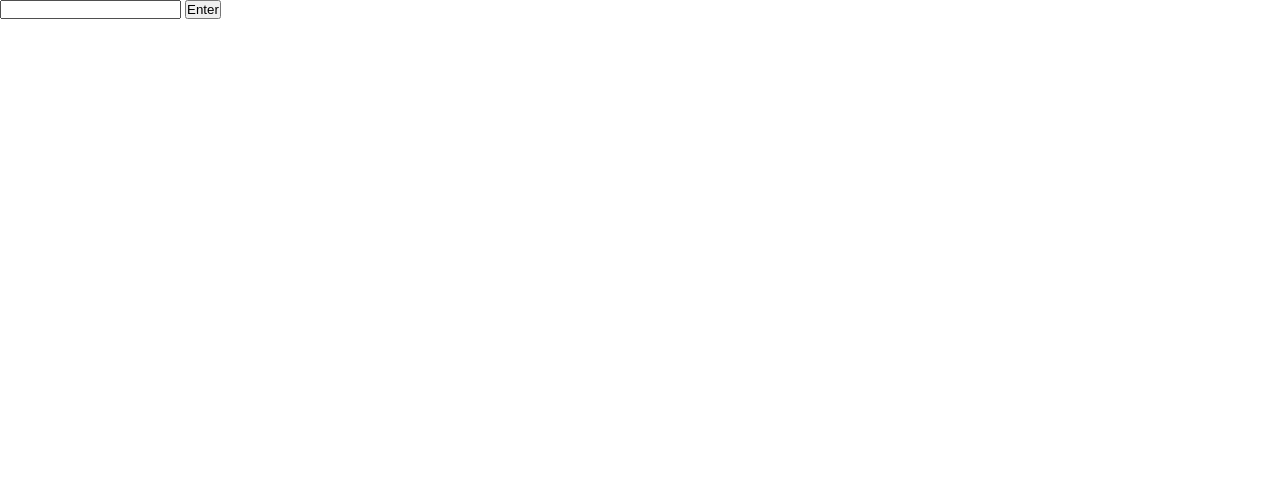
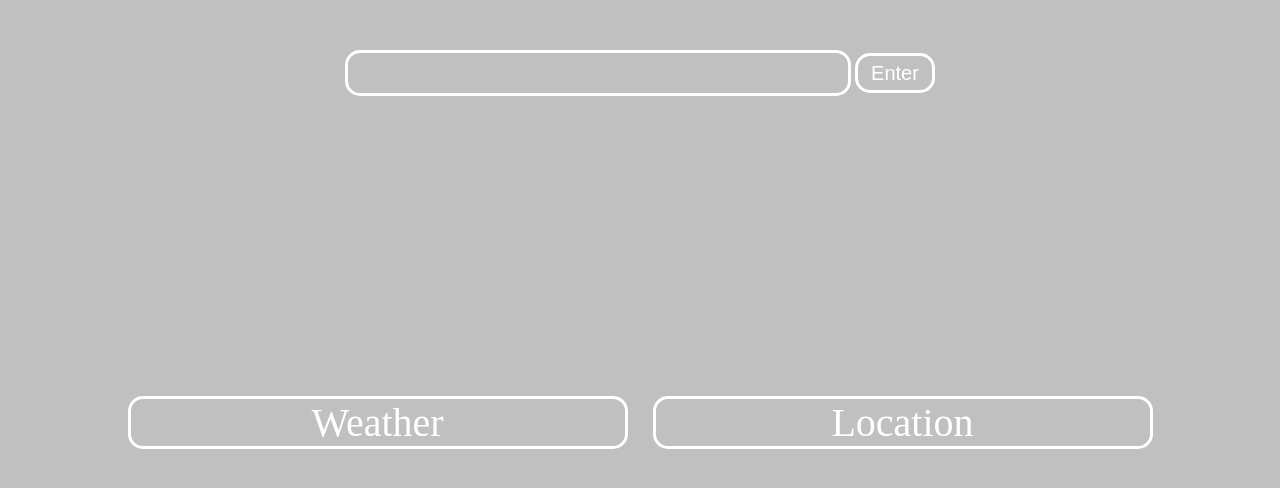
Before and after one commit to bzeng1234/Weather_App, a website built with webpack: page dist/index.html in a window 1280 px wide. Built offline with Linux system fonts and the light colour scheme.

Commit message:
Initial JSON to website interface commit

```diff
--- a/src/styles.css
+++ b/src/styles.css
@@ -2,3 +2,74 @@
     margin: 0;
     padding: 0;
 }
+
+body {
+    width: 100vw;
+    height: 100vh;
+    background-color: silver;
+}
+
+form {
+    margin-top: 50px;
+}
+
+#city {
+    background-color: transparent;
+    border: 3px solid white;
+    color: white;
+    border-radius: 15px;
+    height: 40px;
+    width: 500px;
+    text-align: center;
+    font-size: 20px;
+    font-weight: bold;
+}
+
+#city:active {
+    border: 1px solid white;
+}
+
+#city-button {
+    background-color: transparent;
+    border: 3px solid white;
+    color: white;
+    border-radius: 15px;
+    height: 40px;
+    width: 80px;
+    font-size: 20px;
+}
+
+#city-button:hover {
+    cursor: pointer;
+    background-color: gray;
+}
+
+.container {
+    display: flex;
+    flex-direction: column;
+    justify-content: center;
+    align-items: center;
+}
+
+.content {
+    margin-top: 300px;
+    display: grid;
+    grid-template-columns: repeat(2, 500px);
+    gap: 25px;
+}
+
+.weather {
+    grid-column: 1;
+}
+
+.location {
+    grid-column: 2;
+}
+
+.info {
+    border: 3px solid white;
+    border-radius: 15px;
+    font-size: 40px;
+    color: white;
+    text-align: center;
+}
--- a/src/website.js
+++ b/src/website.js
@@ -16,9 +16,29 @@ export let website = () => {
             let req = request();
             req.makeRequest(city)
             .then(weather => {
-                console.log(weather.currWeather);
-                console.log(weather.location);
+                updateWeather(weather.currWeather);
+                updateLocation(weather.location);
             });
+        }
+    };
+
+    let updateWeather = (weather) => {
+        let weatherInfo = document.querySelector('.weather');
+
+        console.log(weather);
+
+        for(let info in weather) {
+            weatherInfo.textContent += `${info}: ${weather[info]} \n`;
+        }
+    };
+
+    let updateLocation = (location) => {
+        let locationInfo = document.querySelector('.location');
+
+        console.log(location);
+
+        for(let info in location) {
+            locationInfo.textContent += `${info}: ${location[info]} \n`;
         }
     };
 
```
Also changed, not shown: dist/index.html, dist/main.js.
